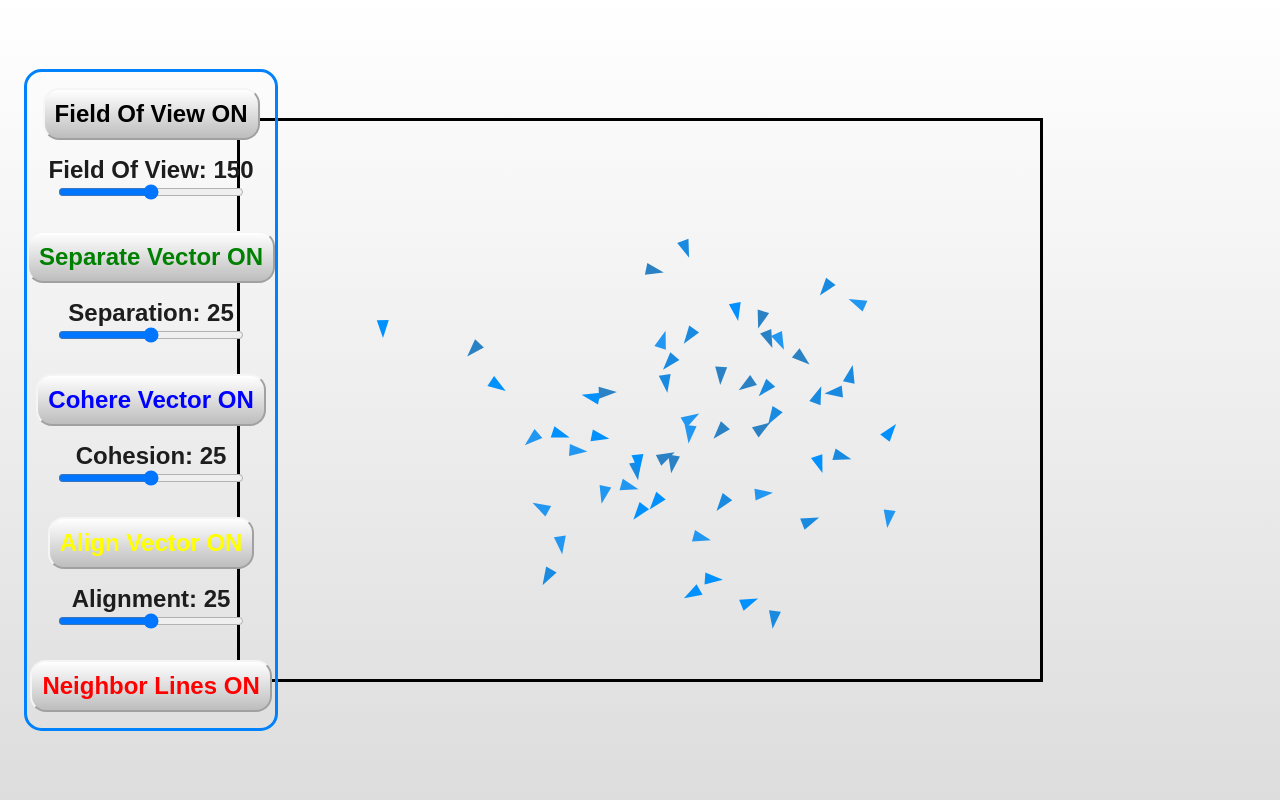
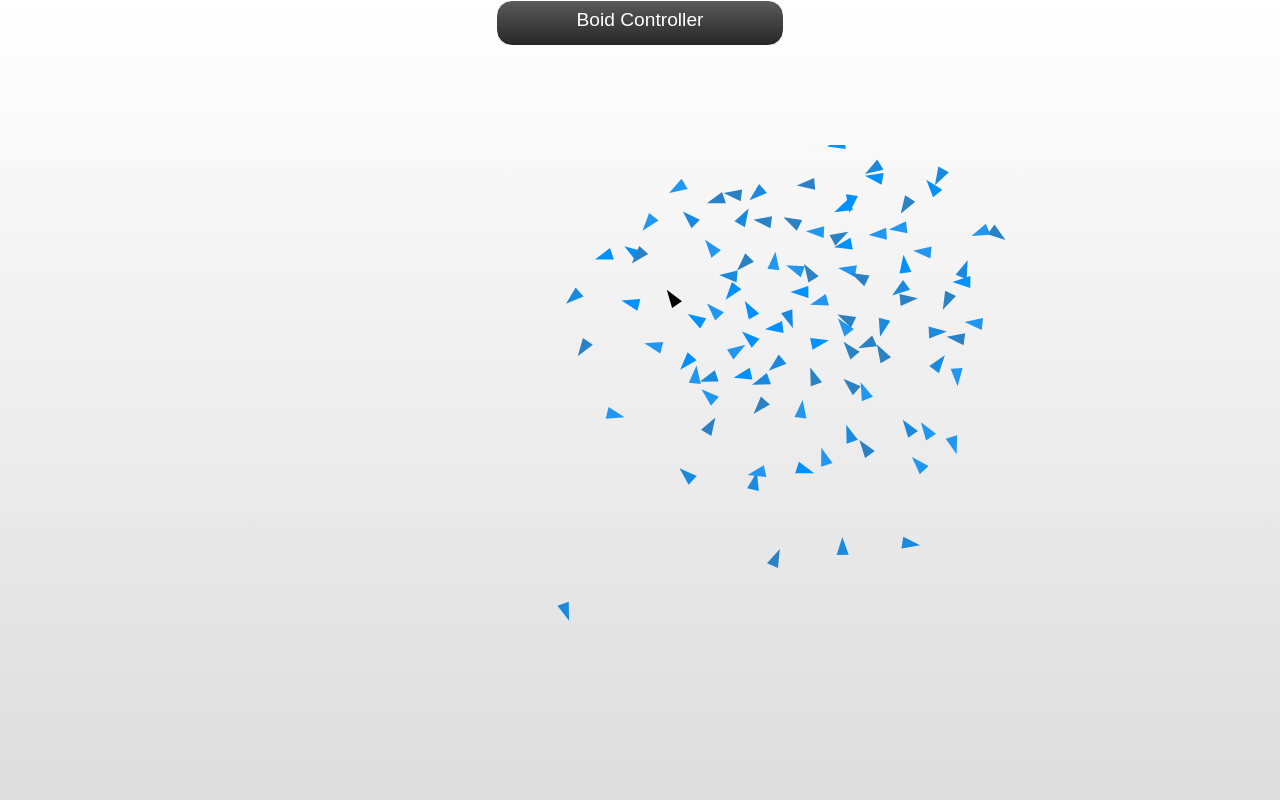
Before and after one commit to jscholar/BoidProject, a plain HTML site: page index.html in a window 1280 px wide. Drawn offline with Linux system fonts and the light colour scheme; a web font is replaced by a local one.

Commit message:
new UI / drop-down Boid Controller

```diff
--- a/index.html
+++ b/index.html
@@ -13,37 +13,52 @@
 
 <body>
     <div class="canvas-container" id="canvas-container"></div>
-</body>
-
+    <div class="menu-wrapper">
+        <label for="menu-toggle" class="dropdown">Boid Controller</label>
+        <input type="checkbox" class="dropdown" id="menu-toggle" />
+        <ul id="menu">
+            <div class="switch-container">
+                <p> Field Of View
+                    <input type="checkbox" id="fov-switch" /><label for="fov-switch"
+                        class="display-boid-property-switch">Toggle</label>
+                </p>
+                <p> Separation Vector
+                    <input type="checkbox" id="separate-switch" /><label for="separate-switch"
+                        class="display-boid-property-switch">Toggle</label>
+                </p>
+                <p> Cohesion Vector
+                    <input type="checkbox" id="cohere-switch" /><label for="cohere-switch"
+                        class="display-boid-property-switch">Toggle</label>
+                </p>
+                <p> Alignment Vector
+                    <input type="checkbox" id="align-switch" /><label for="align-switch"
+                        class="display-boid-property-switch">Toggle</label>
+                </p>
+                <p> Neighbor Lines
+                    <input type="checkbox" id="neighbor-switch" /><label for="neighbor-switch"
+                        class="display-boid-property-switch">Toggle</label>
+                </p>
+            </div>
             <div class="slider-container" id="slider-container">
-    <p>
-        <button id="toggle-fov" class="button">Field Of View ON</button>
-    </p>
                 <p>Field Of View: <span id="fov-value" class="fov-value"></span></p>
                 <input type="range" min="1" max="300" value="150" id="fov-range" class="fov-range">
 
-    <p>
-        <button id="toggle-separate" class="button">Separate Vector ON</button>
-    </p>
                 <p>Separation: <span id="separation-value" class="separation-value"></span></p>
                 <input type="range" min="0" max="50" value="25" id="separation-range" class="separation-range">
 
-    <p>
-        <button id="toggle-cohere" class="button">Cohere Vector ON</button>
-    </p>
                 <p>Cohesion: <span id="cohere-value" class="cohere-value"></span></p>
                 <input type="range" min="0" max="50" value="25" id="cohere-range" class="cohere-range">
 
-    <p>
-        <button id="toggle-align" class="button">Align Vector ON</button>
-    </p>
                 <p>Alignment: <span id="align-value" class="align-value"></span></p>
                 <input type="range" min="0" max="50" value="25" id="align-range" class="align-range">
 
-    <p>
-        <button id="toggle-neighbors" class="button">Neighbor Lines ON</button>
-    </p>
             </div>
+        </ul>
+    </div>
+
+
+</body>
+
 
 <script type="module" src="index.js"></script>
 
--- a/index.js
+++ b/index.js
@@ -26,6 +26,9 @@ function init() {
         // boid.boidElement.style.borderLeftColor = pickOneTetradic("#3E98FF", "#FF3D98", "#98FF3D", "#FFA53D");
         // boid.boidElement.style.borderLeftColor = pickOneTriadic("#D5F7D4", "#D4F7F6", "#F7F6D4");
         appendFlock(boid);
+    }
+    if (flock[0]) {
+        flock[0].boidElement.style.borderLeftColor = "BLACK";
     }
 
     window.requestAnimationFrame(gameLoop);
@@ -140,110 +143,79 @@ function init() {
     });
 
     /**
-     * Toggles FIELD OF VIEW on and off.
-     * Kind of janky because it just reduces the size of the FOV element and doesn't actually remove it.
+     * Switch FIELD OF VIEW on and off.
      */
-    var fovButton = document.getElementById("toggle-fov");
-    fovButton.onclick = function () {
+    var fovSwitch = document.getElementById("fov-switch");
+    fovSwitch.onclick = function () {
         // turn off
-        if (fovButton.innerText == "Field Of View OFF") {
+        if (!fovSwitch.checked) {
             flock[0].FOVEnabled = false;
-            fovButton.innerText = "Field Of View ON";
             flock[0].BlindSpotElement.setAttributeNS(null, "stroke-opacity", "0");
-            this.classList.remove('button-on')
-            this.classList.add('button');
         }
         // turn on
-        else if (fovButton.innerText == "Field Of View ON") {
+        else if (fovSwitch.checked) {
             flock[0].FOVEnabled = true;
-            fovButton.innerText = "Field Of View OFF";
-            flock[0].BlindSpotElement.setAttributeNS(null, "stroke-opacity", "0.2");
-            this.classList.remove('button')
-            this.classList.add('button-on');
+            flock[0].BlindSpotElement.setAttributeNS(null, "stroke-opacity", "0.3");
         }
     }
 
     /**
-     * Toggles separate steer element on and off.
+     * Switch SEPARATE steer element on and off.
      */
-    var separateButton = document.getElementById("toggle-separate");
-    separateButton.onclick = function () {
+    var separateSwitch = document.getElementById("separate-switch");
+    separateSwitch.onclick = function () {
         // turn off
-        if (separateButton.innerText == "Separate Vector OFF") {
-            separateButton.innerText = "Separate Vector ON";
+        if (!separateSwitch.checked) {
             var steerElementScale = new Vector2D(0, 0);
             flock[0].drawLine(flock[0].separateSteerElement, steerElementScale);
             flock[0].showSeparate = false;
-            this.classList.remove('button-on')
-            this.classList.add('button');
         }
         // turn on
-        else if (separateButton.innerText == "Separate Vector ON") {
-            separateButton.innerText = "Separate Vector OFF";
+        else if (separateSwitch.checked) {
             flock[0].showSeparate = true;
-            this.classList.remove('button')
-            this.classList.add('button-on');
         }
     }
 
     /**
-     * Toggles cohere steer element on and off.
+     * Switch COHERE steer element on and off.
      */
-    var cohereButton = document.getElementById("toggle-cohere");
-    cohereButton.onclick = function () {
-        if (cohereButton.innerText == "Cohere Vector OFF") {
-            cohereButton.innerText = "Cohere Vector ON";
+    var cohereSwitch = document.getElementById("cohere-switch");
+    cohereSwitch.onclick = function () {
+        if (!cohereSwitch.checked) {
             var steerElementScale = new Vector2D(0, 0);
             flock[0].drawLine(flock[0].cohereSteerElement, steerElementScale);
             flock[0].showCohere = false;
-            this.classList.remove('button-on')
-            this.classList.add('button');
         }
-        else if (cohereButton.innerText == "Cohere Vector ON") {
-            cohereButton.innerText = "Cohere Vector OFF";
+        else if (cohereSwitch.checked) {
             flock[0].showCohere = true;
-            this.classList.remove('button')
-            this.classList.add('button-on');
         }
     }
 
     /**
-     * Toggles align steer element on and off.
+     * Switch ALIGN steer element on and off.
      */
-    var alignButton = document.getElementById("toggle-align");
-    alignButton.onclick = function () {
-        if (alignButton.innerText == "Align Vector OFF") {
-            alignButton.innerText = "Align Vector ON";
+    var alignSwitch = document.getElementById("align-switch");
+    alignSwitch.onclick = function () {
+        if (!alignSwitch.checked) {
             var steerElementScale = new Vector2D(0, 0);
             flock[0].drawLine(flock[0].alignSteerElement, steerElementScale);
             flock[0].showAlign = false;
-            this.classList.remove('button-on')
-            this.classList.add('button');
         }
-        else if (alignButton.innerText == "Align Vector ON") {
-            alignButton.innerText = "Align Vector OFF";
+        else if (alignSwitch.checked) {
             flock[0].showAlign = true;
-            this.classList.remove('button')
-            this.classList.add('button-on');
         }
     }
 
     /**
-     * Toggles neighbor line element on and off.
+     * Switch NEIGHBOR line element on and off.
      */
-    var neighborButton = document.getElementById("toggle-neighbors");
-    neighborButton.onclick = function () {
-        if (neighborButton.innerText == "Neighbor Lines OFF") {
-            neighborButton.innerText = "Neighbor Lines ON";
+    var neighborSwitch = document.getElementById("neighbor-switch");
+    neighborSwitch.onclick = function () {
+        if (!neighborSwitch.checked) {
             flock[0].showNeighbors = false;
-            this.classList.remove('button-on')
-            this.classList.add('button');
         }
-        else if (neighborButton.innerText == "Neighbor Lines ON") {
-            neighborButton.innerText = "Neighbor Lines OFF";
+        else if (neighborSwitch.checked) {
             flock[0].showNeighbors = true;
-            this.classList.remove('button')
-            this.classList.add('button-on');
         }
     }
 
--- a/styles.css
+++ b/styles.css
@@ -10,7 +10,7 @@ body {
   display: flex;
   align-items: center;
   flex-wrap: wrap;
-  overflow: visible;
+  overflow: auto;
 }
 
 .boids {
@@ -42,9 +42,9 @@ body {
 
 .canvas {
     position: relative;
-    border-width: 3px;
+    /* border-width: 3px;
     border-style: solid;
-    border-color: black;
+    border-color: black;  */
     overflow: hidden;
 }
 
@@ -87,120 +87,167 @@ body {
   width: 1px;
 }
 
-.slider-container {
-  position: absolute;
-  border-width: 3px;
-  border-style: solid;
-  border-radius: 1.1rem;
-  border-color: rgb(0, 130, 252);
-  min-width: 12vw;
-  min-height: 12vh;
-  display:flex;
-  flex-direction: column;
-  overflow: hidden;
-  font-family: 'Mukta Mahee', sans-serif;
-  font-size: 1.5em;
-  font-weight: bold;
-  color: rgb(29, 29, 29);
-  margin-left: 1.5rem;
+
+/* SWITCH CONTAINER */
+
+.switch-container{
+  margin: 1rem 1rem 1rem 1rem;
 }
 
-.separation-range {
-  justify-content: center;
-  width: 75%;
-  margin-bottom: 15px;
-}
-.separation-value {
-  justify-content: center;
-  width: 75%;
+.slider-container{
+  margin: 1rem 1rem 1rem 1rem;
 }
 
-.cohere-range {
-  justify-content: center;
-  width: 75%;
-  margin-bottom: 15px;
-}
-.cohere-value {
-  justify-content: center;
-  width: 75%;
+input[type=checkbox]{
+	height: 0;
+	width: 0;
+	visibility: hidden;
+  margin: 1rem;
+  margin-inline-start: 1rem;
+  margin-inline-end: 1rem;
 }
 
-.align-range {
-  justify-content: center;
-  width: 75%;
-  margin-bottom: 15px;
+label.display-boid-property-switch {
+	cursor: pointer;
+	text-indent: -9999px;
+	width: 5rem;
+	height: 2.5rem;
+	background: grey;
+	display: block;
+	border-radius: 100px;
+	position: relative;
 }
 
-.align-value {
-  justify-content: center;
-  width: 75%;
+label.display-boid-property-switch:after {
+	content: '';
+	position: absolute;
+	top: 0.25rem;
+	left: 0.25rem;
+	width: 2rem;
+	height: 2rem;
+	background: #fff;
+	border-radius: 90px;
+	transition: 0.2s;
 }
 
-.fov-range {
-  justify-content: center;
-  width: 75%;
-  margin-bottom: 15px;
+input#fov-switch:checked + label.display-boid-property-switch {
+	background: #000000;
 }
 
-.fov-value {
-  justify-content: center;
-  width: 75%;
+input#separate-switch:checked + label.display-boid-property-switch {
+	background: #bada55;
 }
 
-.button {
-  width: fit-content;
-  padding: 10px;
-  margin-top: 1rem;
-  margin-bottom: 1rem;
-  font-family: 'Mukta Mahee', sans-serif;
-  font-size: 1em;
-  font-weight: bold;
-  border-radius: 1rem;
-  background:linear-gradient(rgb(255, 255, 255), rgb(189, 189, 189));
-  border-color: whitesmoke;
+input#cohere-switch:checked + label.display-boid-property-switch {
+	background: #2d9aff;
 }
 
-.button:hover {
-  border-width: 0.15rem;
-  border-color:rgb(0, 130, 252, 0.7);
+input#align-switch:checked + label.display-boid-property-switch {
+	background: #f0ec19;
 }
 
-.button-on {
-  width: fit-content;
-  padding: 10px;
-  margin-top: 1rem;
-  margin-bottom: 1rem;
-  font-family: 'Mukta Mahee', sans-serif;
-  font-size: 1em;
-  font-weight: bold;
-  border-radius: 1rem;
-  background-color: (211, 211, 211, 0.5);
-  border-color: whitesmoke;
+input#neighbor-switch:checked + label.display-boid-property-switch {
+	background: #ff493c;
 }
 
-.button-on:hover {
-  border-width: 0.12rem;
-  border-color:rgb(0, 130, 252, 0.7);
+input:checked + label.display-boid-property-switch:after {
+	left: calc(100% - 5px);
+	transform: translateX(-100%);
 }
 
-
-
-.button-description {
-  color: aqua;
+.display-boid-property-switch label.display-boid-property-switch:active:after {
+	width: 50%;
 }
 
-#toggle-separate{
-  color: green;
+/* DROP DOWN MENU */
+
+.menu-wrapper {
+  text-align: center;
+  font-family: 'Mukta Mahee', sans-serif;
+  font-size: 1.2rem;
+  color: white;
+  position: fixed;
+  top: 0;
+  left: 50%;
+  transform: translate(-50%, 0);
+  width: fit-content;
 }
 
-#toggle-cohere{
-  color: blue;
+.dropdown {
+  background:linear-gradient(rgb(90, 90, 90),rgb(39, 39, 39));
+  border-radius: 1rem;
+  cursor: pointer;
+  padding: 0.5rem 5rem 1rem 5rem;
 }
 
-#toggle-align{
-  color: yellow;
+#content {
+  background-color: #9acd32;
 }
 
-#toggle-neighbors{
-  color: red;
+.dropdown, #content {
+  height: 20px;
+  width: fit-content;
+  margin-bottom: 10px;
+  border: 1px solid #fff;
+  display: inline-block;
 }
+
+#menu-toggle {
+  display: none;
+}
+
+#menu {
+  background-color: rgba(150, 150, 150, 0.5);
+  width: 780px;
+  overflow: hidden;
+  max-height: 0px;
+  padding: 0;
+  margin: 0 auto;
+  transition: 0.6s ease;
+  border-radius: 1rem;
+}
+
+#menu-toggle:checked + #menu {
+  max-height: 90vh;
+}
+
+/* range sliders */
+input[type='range'] {
+  -webkit-appearance: none;
+  background-color: #ddd;
+  height: 20px;
+  overflow: hidden;
+  width: 400px;
+  border-radius: 1rem;
+}
+
+input[type='range']::-webkit-slider-runnable-track {
+  -webkit-appearance: none;
+  height: 20px;
+}
+
+input[type='range']::-webkit-slider-thumb {
+  -webkit-appearance: none;
+  background: rgb(255, 255, 255);
+  border-radius: 50%;
+  cursor: pointer;
+  height: 20px;
+  width: 20px;
+  border: 0;
+}
+
+input[type='range'].fov-range::-webkit-slider-thumb{
+  box-shadow: -210px 0 0 200px rgb(0, 0, 0);
+}
+
+input[type='range'].separation-range::-webkit-slider-thumb{
+  box-shadow: -210px 0 0 200px #bada55;
+}
+
+input[type='range'].cohere-range::-webkit-slider-thumb{
+  box-shadow: -210px 0 0 200px #2d9aff;
+}
+
+input[type='range'].align-range::-webkit-slider-thumb{
+  box-shadow: -210px 0 0 200px #f0ec19;
+}
--- a/world.js
+++ b/world.js
@@ -3,9 +3,9 @@
   */
 const WORLD = {
   CANVAS_WIDTH: screen.width,
-  CANVAS_HEIGHT: screen.height * .93,
-  NUM_BOIDS: (screen.width + screen.height) / 25,
-  TIME_SCALE: 0.075,
+  CANVAS_HEIGHT: screen.height * .85,
+  NUM_BOIDS: 100,
+  TIME_SCALE: 0.10,
 };
 
 // List containing all boids in the world
```
Lines whose indentation alone changed are shown as unchanged.
